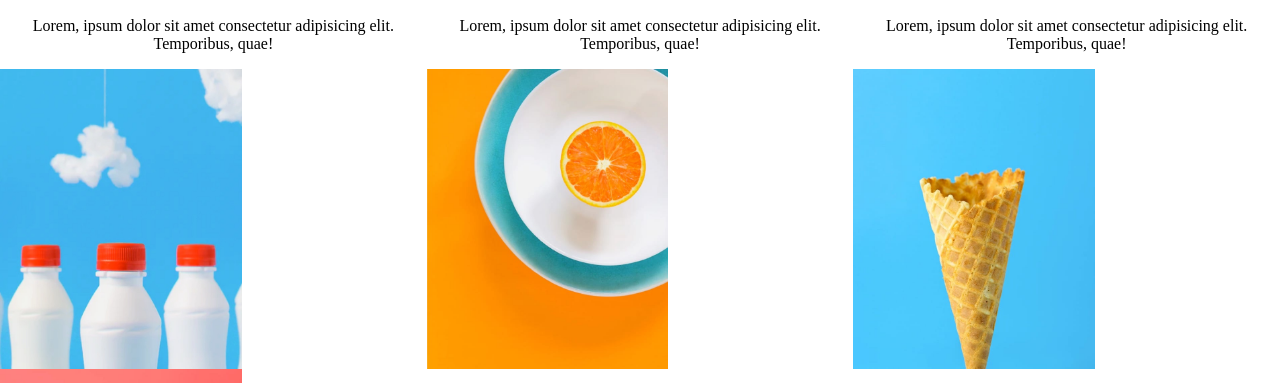
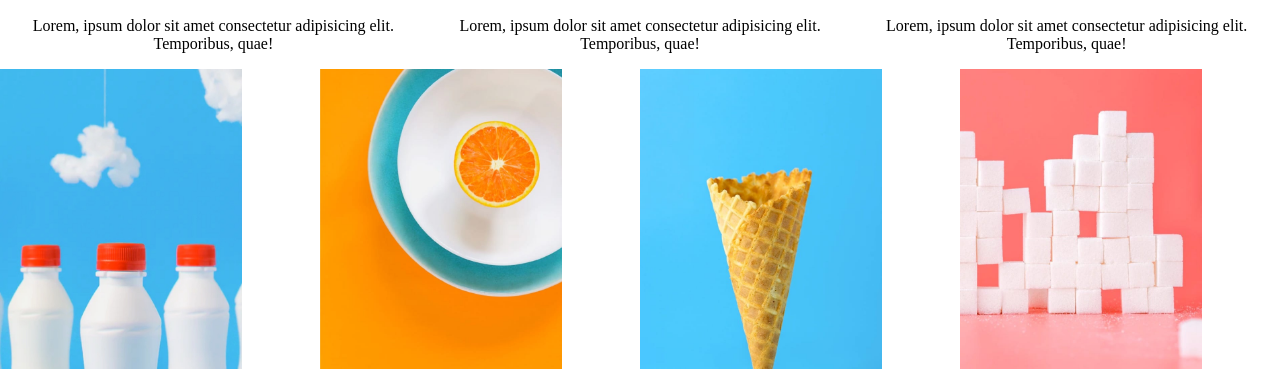
Before and after one commit to govindbisen/sunnyside, a plain HTML site: page index.html in a window 1280 px wide. Shown: the part 2396-2779 px from the top of the page. Drawn offline with Linux system fonts and the light colour scheme.

Commit message:
Update style.css

```diff
--- a/style.css
+++ b/style.css
@@ -81,8 +81,9 @@ button {
 .fourImages
     {
                 display: grid;
-                grid-template-columns: auto auto auto;
-                grid-template-rows: 300px 300px;
+                grid-template-columns: auto auto auto auto;
+                grid-template-rows: 300px;
+        gap: 0px;
 }
 
 footer{
```
